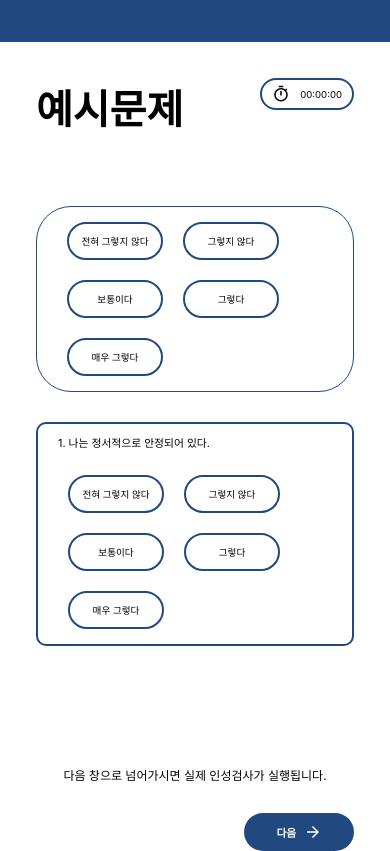
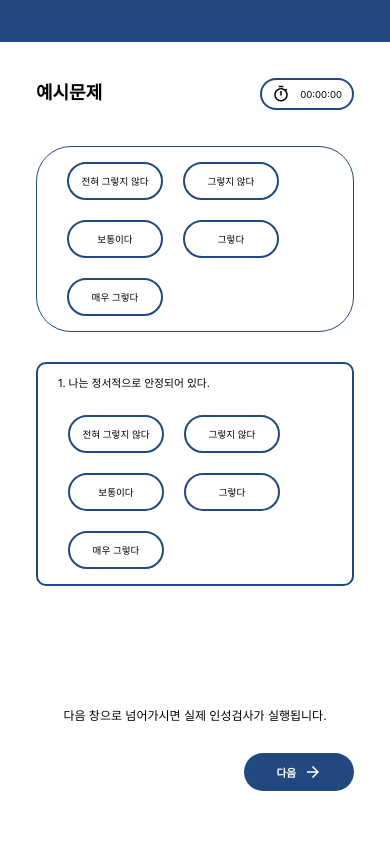
Before and after one commit to seumbae/survey_project, a React (Create React App) app: page /sample in a window 390 px wide. Built offline with nearby package versions, Linux system fonts and the light colour scheme.

Commit message:
add media query

```diff
--- a/src/components/Title.jsx
+++ b/src/components/Title.jsx
@@ -8,6 +8,14 @@ export default Title;
 
 const Container = styled.div`
     font-weight: bold;
-    font-size: 40px;
-    margin-bottom: 40px;
+    font-size: 2.5rem;
+    margin-bottom: 1rem;
+
+    @media (min-width: 768px) and (max-width: 1023px) {
+        font-size: 2rem;
+    }
+
+    @media (max-width: 767px) {
+        font-size: 1.5rem;
+    }
 `
```
